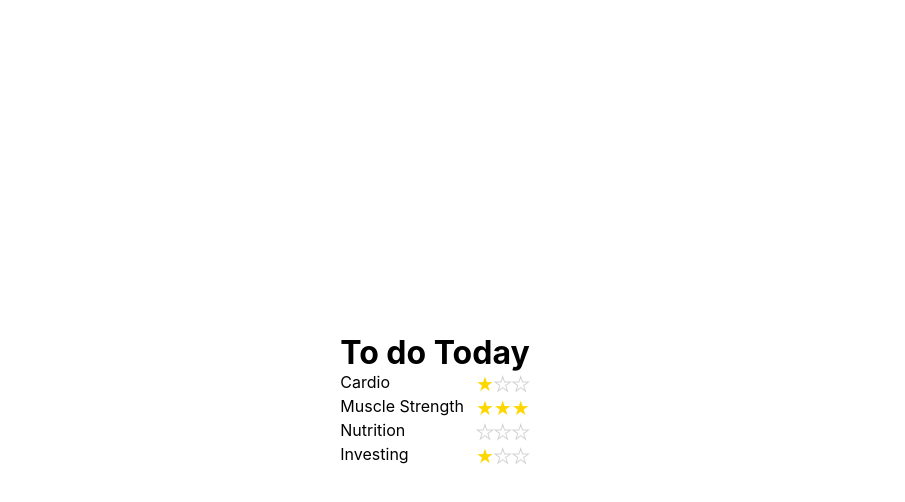
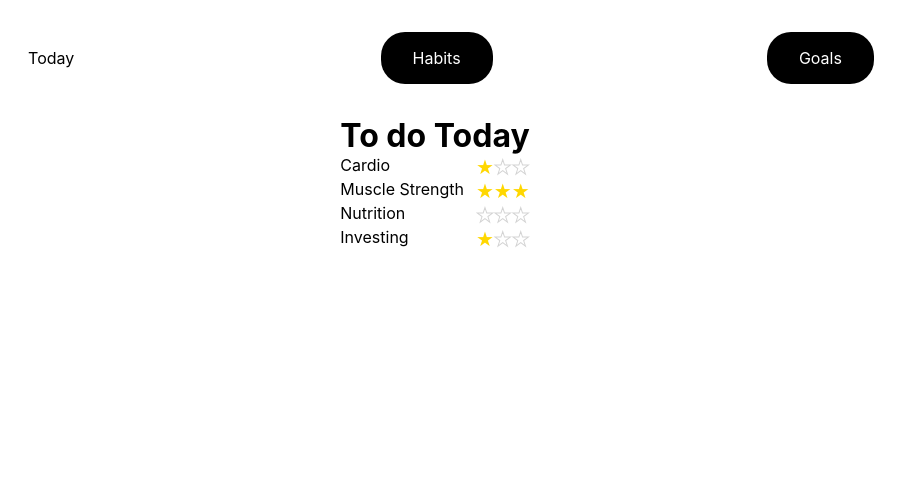
Before and after one commit to Pitossomo/goats, a Next.js app: page / in a window 1280 px wide. Shown: the top 502 px of the page, without its empty margins (205-1110 px from the left). Built offline with nearby package versions, Linux system fonts and the light colour scheme.

Commit message:
Add a Navbar component

```diff
--- /dev/null
+++ b/src/Components/NavBar/NavBar.module.scss
@@ -0,0 +1,27 @@
+.navbar {
+  display: flex;
+  justify-content: space-around;
+  flex-wrap: wrap;
+  padding: 32px;
+  width: calc(100vw - 64px);
+
+  a {
+    padding: 16px 32px;
+    border-radius: 24px;
+  }
+
+  a:hover {
+    background-color: lightgray;
+    color: black;
+  }
+}
+
+.active {
+  background-color: white;
+  color: black;
+}
+
+.inactive {
+  background-color: black;
+  color: white;
+}
--- /dev/null
+++ b/src/Components/NavBar/NavBar.tsx
@@ -0,0 +1,27 @@
+import Link from 'next/link'
+import styles from './NavBar.module.scss'
+
+type NavBarProps = {
+  current: string
+}
+
+const LINKS = [
+  { url: '/', title: 'Today' },
+  { url: 'habits', title: 'Habits' },
+  { url: '#', title: 'Goals'}
+]
+
+export default function NavBar ({current}: NavBarProps) {
+  return (
+    <nav className={styles.navbar}>
+      { LINKS.map(({url, title}) => (
+        <Link
+          href={url}
+          className={title === current ? styles.active : styles.inactive}
+        >
+          {title}
+        </Link>
+      ))}
+    </nav>
+  )
+}
--- a/src/Components/Wrapper/Wrapper.module.scss
+++ b/src/Components/Wrapper/Wrapper.module.scss
@@ -1,7 +1,7 @@
 .container {
   display: flex;
+  flex-direction: column;
   align-items: center;
-  justify-content: center;
   width: 100vw;
   height: 100vh;
 }
--- a/src/Components/Wrapper/Wrapper.tsx
+++ b/src/Components/Wrapper/Wrapper.tsx
@@ -1,5 +1,6 @@
 import Head from "next/head"
 import { ReactNode } from "react"
+import NavBar from "../NavBar/NavBar"
 import styles from './Wrapper.module.scss'
 
 type WrapperProps = {
@@ -13,6 +14,7 @@ export default function Wrapper({title, children}: WrapperProps) {
       <Head>
         <title>Goats{title ? ` | ${title}` : ''}</title>
       </Head>
+      <NavBar current={title} />
       <div className={styles.wrapper}>
         { children }
       </div>
--- a/src/pages/index.tsx
+++ b/src/pages/index.tsx
@@ -1,6 +1,8 @@
+import Link from "next/link";
 import HabitToday from "../Components/HabitToday/HabitToday";
 import Wrapper from "../Components/Wrapper/Wrapper";
 import { goalsData } from '../data/habits'
+import Habits from "./habits";
 
 export default function Today() {
   return (
@@ -17,6 +19,7 @@ export default function Today() {
           ))
         ))
       }
+
     </Wrapper>
   )
 }
```
